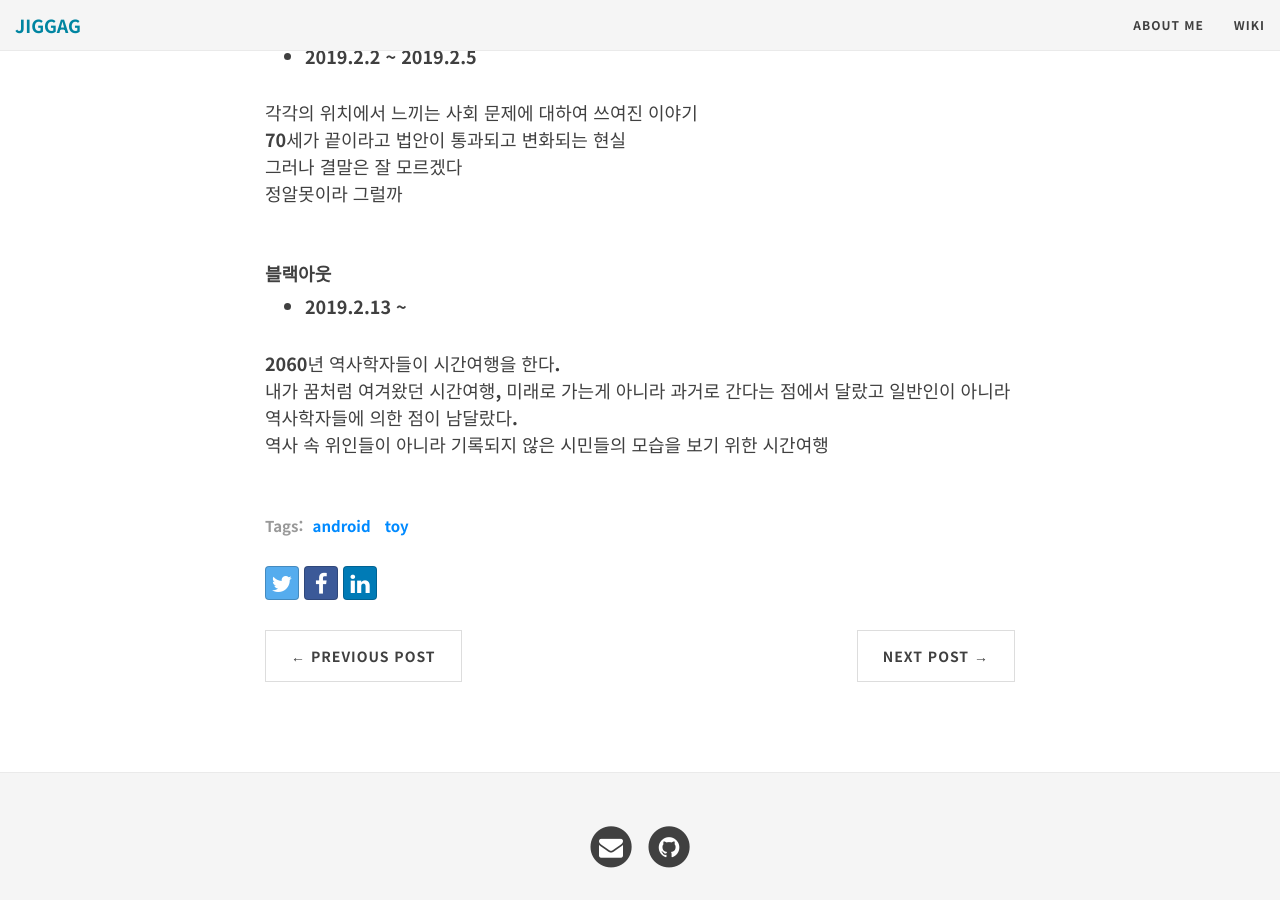
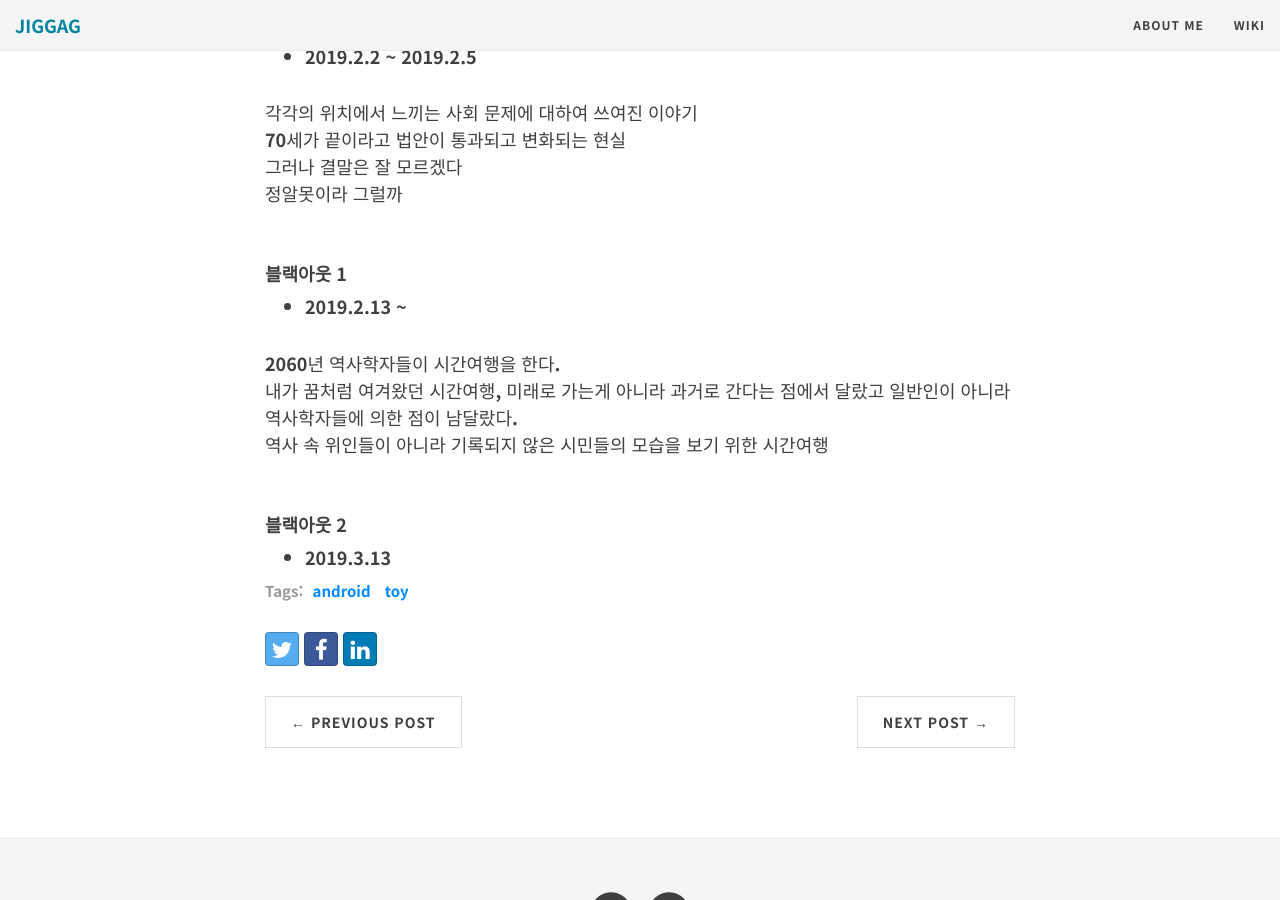
Before and after one commit to jiggag/jiggag.github.io, a Jekyll site: the page built from _posts/2018-12/2018-12-31-2019-reading.md, in a window 1280 px wide and 900 px high, scrolled down 2291 px. Built offline with Jekyll 4.4.1, drawn with Linux system fonts in a browser that asks for light colours; nearby versions of some CDN libraries; comment, search, counter and statistics services are not loaded.

Commit message:
Update 2018-12-31-2019-reading.md

```diff
--- a/_posts/2018-12/2018-12-31-2019-reading.md
+++ b/_posts/2018-12/2018-12-31-2019-reading.md
@@ -84,9 +84,12 @@ tags : [android,toy]
 그러나 결말은 잘 모르겠다<br/>
 정알못이라 그럴까<br/><br/>
 
-#### 블랙아웃
+#### 블랙아웃 1
 - 2019.2.13 ~
 
 2060년 역사학자들이 시간여행을 한다.<br/>
 내가 꿈처럼 여겨왔던 시간여행, 미래로 가는게 아니라 과거로 간다는 점에서 달랐고 일반인이 아니라 역사학자들에 의한 점이 남달랐다.<br/>
 역사 속 위인들이 아니라 기록되지 않은 시민들의 모습을 보기 위한 시간여행<br/><br/>
+
+#### 블랙아웃 2
+- 2019.3.13
```
